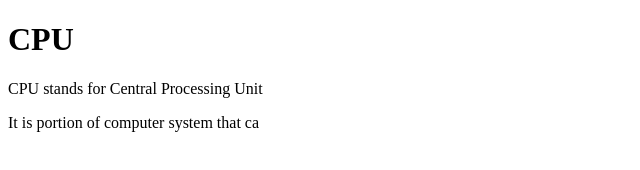
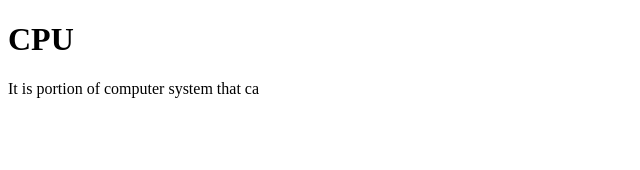
Before and after one commit to iamneo-production/dfebaaadaeccdfffebaeceaec, a website: page public/index.html in a window 1280 px wide. Shown: the whole page, without its empty margins (0-640 px from the left). Drawn offline with Linux system fonts and the light colour scheme.

Commit message:
Backup Commit

```diff
--- a/public/index.html
+++ b/public/index.html
@@ -9,7 +9,7 @@
 </head>
 <body>
     <h1>CPU</h1>
-    <p>CPU stands for Central Processing Unit</p>
+    <h2></h2>
     <p>It is portion of computer system that ca</p>
 </body>
 </html>
```
